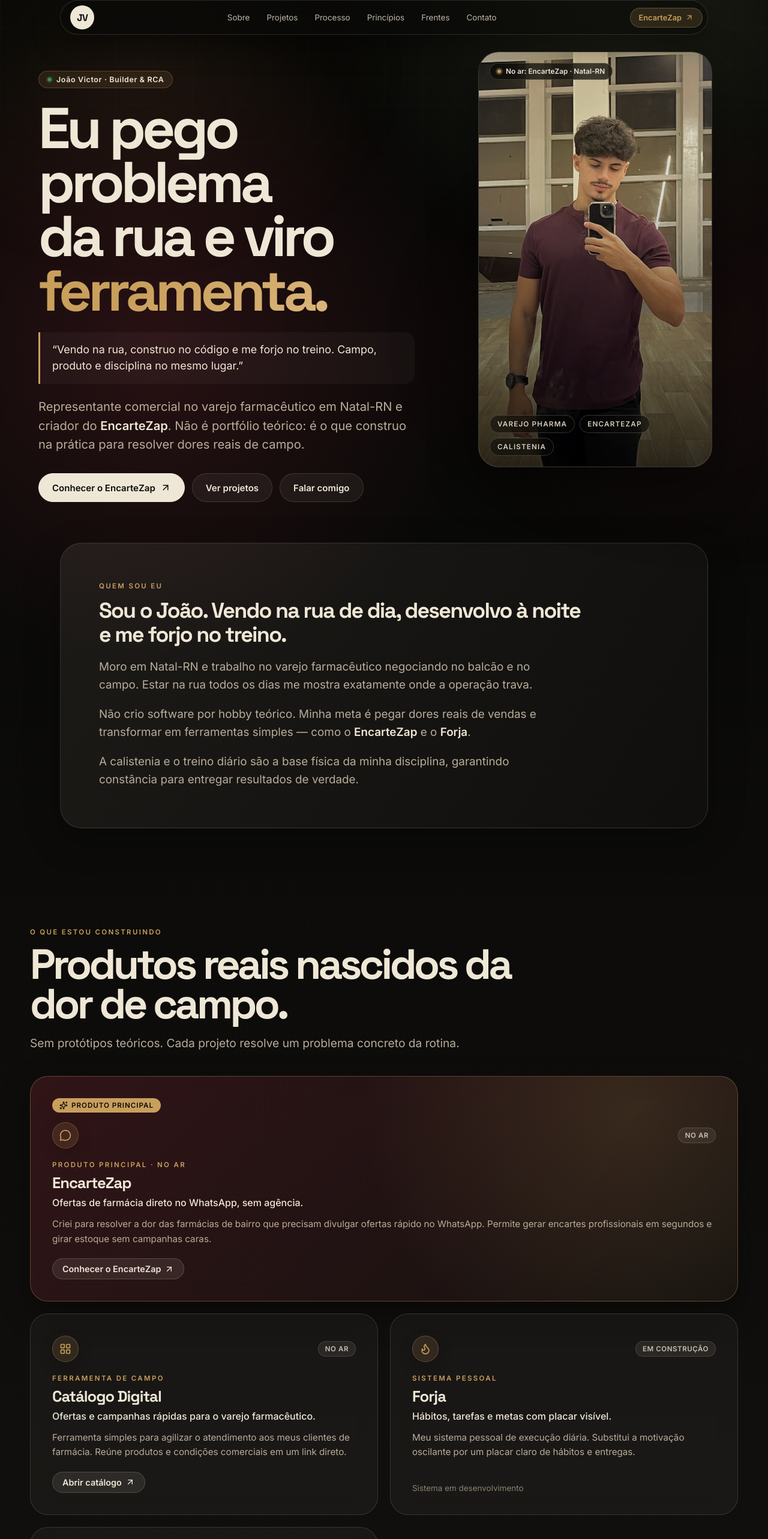
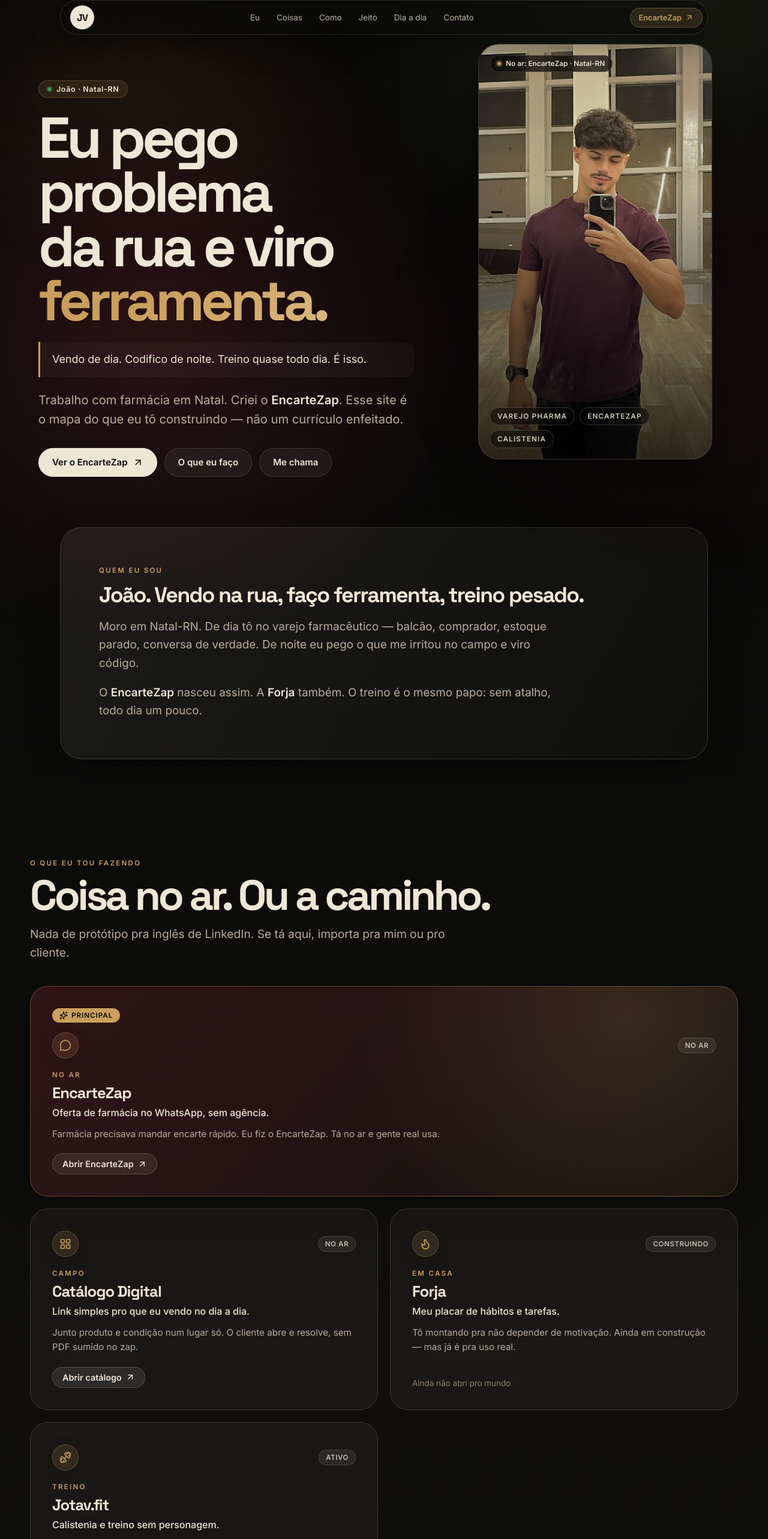
Before and after one commit to joaovsgoncalves1-jpg/jotavictor-site, a React (Vite) app: page / in a window 1280 px wide. Shown: the part 18-2584 px from the top of the page at 60% size. Built offline with nearby package versions, Linux system fonts and the light colour scheme.

Commit message:
copy: human spoken voice across jotavictor hub
Cut brochure/AI phrasing; short BR lines João would actually say.

```diff
--- a/index.html
+++ b/index.html
@@ -4,10 +4,10 @@
     <meta charset="UTF-8" />
     <meta name="viewport" content="width=device-width, initial-scale=1.0" />
 
-    <title>João Victor | campo, código e treino</title>
+    <title>João Victor — rua, código e treino</title>
     <meta
       name="description"
-      content="João Victor (Jota): Vendo na rua, construo no código e me forjo no treino. Criador do EncarteZap, especialista em varejo farmacêutico e projetos digitais."
+      content="João Victor, de Natal. Vende em farmácia, faz ferramenta (EncarteZap) e treina. Site pessoal, sem firula."
     />
     <meta name="author" content="João Victor" />
     <meta name="robots" content="index, follow" />
@@ -23,10 +23,10 @@
     <meta property="og:site_name" content="jotavictor.com" />
     <meta property="og:locale" content="pt_BR" />
     <meta property="og:url" content="https://jotavictor.com/" />
-    <meta property="og:title" content="João Victor | campo, código e treino" />
+    <meta property="og:title" content="João Victor — rua, código e treino" />
     <meta
       property="og:description"
-      content="Vendo na rua, construo no código e me forjo no treino. Criador do EncarteZap, ferramentas de campo e rotina de disciplina física."
+      content="João Victor, de Natal. Vende em farmácia, faz ferramenta (EncarteZap) e treina."
     />
     <meta property="og:image" content="https://jotavictor.com/images/joao-hero.jpg" />
     <meta property="og:image:type" content="image/jpeg" />
@@ -36,10 +36,10 @@
 
     <!-- Twitter -->
     <meta name="twitter:card" content="summary_large_image" />
-    <meta name="twitter:title" content="João Victor | campo, código e treino" />
+    <meta name="twitter:title" content="João Victor — rua, código e treino" />
     <meta
       name="twitter:description"
-      content="Vida real, trabalho real, projetos reais. Varejo farmacêutico, calistenia e ferramentas digitais nascidas dos problemas que encontro na prática."
+      content="João Victor, de Natal. Vende em farmácia, faz ferramenta e treina."
     />
     <meta name="twitter:image" content="https://jotavictor.com/images/joao-hero.jpg" />
     <script type="application/ld+json">
--- a/src/App.tsx
+++ b/src/App.tsx
@@ -87,12 +87,12 @@
     key: "encartezap",
     isFlagship: true,
     icon: MessageCircle,
-    eyebrow: "PRODUTO PRINCIPAL · NO AR",
+    eyebrow: "NO AR",
     title: "EncarteZap",
-    tagline: "Ofertas de farmácia direto no WhatsApp, sem agência.",
-    body: "Criei para resolver a dor das farmácias de bairro que precisam divulgar ofertas rápido no WhatsApp. Permite gerar encartes profissionais em segundos e girar estoque sem campanhas caras.",
+    tagline: "Oferta de farmácia no WhatsApp, sem agência.",
+    body: "Farmácia precisava mandar encarte rápido. Eu fiz o EncarteZap. Tá no ar e gente real usa.",
     link: ENCARTEZAP_URL,
-    linkLabel: "Conhecer o EncarteZap",
+    linkLabel: "Abrir EncarteZap",
     linkAria: "Abrir o site do EncarteZap em nova aba",
     status: "No ar",
   },
@@ -100,10 +100,10 @@
     key: "catalogo",
     isFlagship: false,
     icon: LayoutGrid,
-    eyebrow: "FERRAMENTA DE CAMPO",
+    eyebrow: "CAMPO",
     title: "Catálogo Digital",
-    tagline: "Ofertas e campanhas rápidas para o varejo farmacêutico.",
-    body: "Ferramenta simples para agilizar o atendimento aos meus clientes de farmácia. Reúne produtos e condições comerciais em um link direto.",
+    tagline: "Link simples pro que eu vendo no dia a dia.",
+    body: "Junto produto e condição num lugar só. O cliente abre e resolve, sem PDF sumido no zap.",
     link: CATALOGO_URL,
     linkLabel: "Abrir catálogo",
     linkAria: "Abrir o Catálogo Digital em nova aba",
@@ -113,23 +113,23 @@
     key: "forja",
     isFlagship: false,
     icon: Flame,
-    eyebrow: "SISTEMA PESSOAL",
+    eyebrow: "EM CASA",
     title: "Forja",
-    tagline: "Hábitos, tarefas e metas com placar visível.",
-    body: "Meu sistema pessoal de execução diária. Substitui a motivação oscilante por um placar claro de hábitos e entregas.",
+    tagline: "Meu placar de hábitos e tarefas.",
+    body: "Tô montando pra não depender de motivação. Ainda em construção — mas já é pra uso real.",
     link: null,
     linkLabel: null,
     linkAria: null,
-    status: "Em construção",
+    status: "Construindo",
   },
   {
     key: "jotavfit",
     isFlagship: false,
     icon: Dumbbell,
-    eyebrow: "CONTEÚDO & TREINO",
+    eyebrow: "TREINO",
     title: "Jotav.fit",
-    tagline: "Calistenia, força e constância sem maquiagem.",
-    body: "Conteúdo sobre calistenia e treino pesado sem personagem de internet. Compartilho a rotina real de evolução e disciplina.",
+    tagline: "Calistenia e treino sem personagem.",
+    body: "Mostro o que eu faço de verdade. Sem pack milagroso, sem pose de influencer.",
     link: JOTAVFIT_URL,
     linkLabel: "@jotav.fit",
     linkAria: "Abrir o Instagram @jotav.fit em nova aba",
@@ -141,55 +141,55 @@
   {
     num: "01",
     icon: Building2,
-    title: "Dor Real no Campo",
-    subtitle: "Rua e balcão",
-    body: "Vejo a dor acontecer na rotina de vendas do varejo farmacêutico.",
+    title: "A rua mostra",
+    subtitle: "Farmácia, balcão, estrada",
+    body: "O problema aparece no meio do expediente — não numa reunião bonita.",
   },
   {
     num: "02",
     icon: Code,
-    title: "Ferramenta & Código",
-    subtitle: "Automação simples",
-    body: "Construo soluções diretas em código para eliminar gargalos da operação.",
+    title: "Eu codifico",
+    subtitle: "Ferramenta simples",
+    body: "Faço o mínimo que resolve. Se não entra no ar, não conta.",
   },
   {
     num: "03",
     icon: Hammer,
-    title: "Disciplina & Forja",
-    subtitle: "Constância diária",
-    body: "O treino pesado e o sistema Forja garantem a resiliência para entregar.",
+    title: "Eu mantenho",
+    subtitle: "Treino e rotina",
+    body: "Treino pesado e rotina chata. É o que segura o resto em pé.",
   },
 ]
 
 const principles = [
-  "Problema da rua antes de código bonito.",
-  "Produto no ar vale mais que 100 ideias na gaveta.",
-  "IA para tirar trabalho braçal, nunca para teatro.",
-  "Conteúdo vindo da vida real, sem personagem.",
-  "Constância no treino e no trabalho supera qualquer motivação.",
+  "Problema real antes de tela bonita.",
+  "No ar > ideia na gaveta.",
+  "IA pra cortar trampo, não pra posar.",
+  "Sem personagem de internet.",
+  "Repetir todo dia vence motivação.",
 ]
 
 const realLifeFronts = [
   {
-    eyebrow: "VAREJO FARMACÊUTICO",
-    title: "Campo, balcão e negociação.",
-    body: "Minha rotina comercial no setor farmacêutico (RCA). É onde entendo a venda de verdade na prática.",
+    eyebrow: "TRABALHO",
+    title: "Varejo farmacêutico",
+    body: "Sou RCA. Campo, balcão, negociação. É daqui que saem as dores que eu resolvo em código.",
     image: "/images/joao-work.jpg",
-    alt: "João Victor atuando no varejo farmacêutico",
+    alt: "João Victor no trabalho no varejo farmacêutico",
     icon: Pill,
   },
   {
-    eyebrow: "ESTRADA & LABORATÓRIO",
-    title: "A rua mostra o problema.",
-    body: "A rotina na estrada e nas visitas comerciais é meu laboratório para criar ferramentas úteis.",
+    eyebrow: "ESTRADA",
+    title: "Entre uma visita e outra",
+    body: "Muito do que eu construo nasce no carro, depois de ouvir o mesmo problema de novo.",
     image: "/images/joao-car.jpg",
     alt: "João Victor em deslocamento comercial",
     icon: Route,
   },
   {
-    eyebrow: "CALISTENIA & DISCIPLINA",
-    title: "Treino pesado sem atalho.",
-    body: "A calistenia é a base física da minha disciplina. Onde aprendo que resultado exige repetição diária.",
+    eyebrow: "TREINO",
+    title: "Calistenia",
+    body: "Treino pesado, quase todo dia. Sem atalho. É a mesma lógica do resto da vida.",
     image: "/images/joao-gym.jpg",
     alt: "João Victor treinando calistenia",
     icon: Dumbbell,
@@ -217,11 +217,11 @@
           JV
         </a>
         <div className="nav-links">
-          <a href="#sobre">Sobre</a>
-          <a href="#projetos">Projetos</a>
-          <a href="#processo">Processo</a>
-          <a href="#principios">Princípios</a>
-          <a href="#campo">Frentes</a>
+          <a href="#sobre">Eu</a>
+          <a href="#projetos">Coisas</a>
+          <a href="#processo">Como</a>
+          <a href="#principios">Jeito</a>
+          <a href="#campo">Dia a dia</a>
           <a href="#contato">Contato</a>
         </div>
         <a
@@ -240,7 +240,7 @@
           <div className="hero-copy">
             <Rise className="hero-badge" delay={0}>
               <span className="live-dot" />
-              <span>João Victor · Builder & RCA</span>
+              <span>João · Natal-RN</span>
             </Rise>
 
             <Rise delay={80}>
@@ -253,16 +253,14 @@
 
             <Rise className="mother-quote" delay={160}>
               <p>
-                “Vendo na rua, construo no código e me forjo no treino. Campo, produto e disciplina no
-                mesmo lugar.”
+                Vendo de dia. Codifico de noite. Treino quase todo dia. É isso.
               </p>
             </Rise>
 
             <Rise delay={220}>
               <p className="hero-sub">
-                Representante comercial no varejo farmacêutico em Natal-RN e criador do{" "}
-                <strong>EncarteZap</strong>. Não é portfólio teórico: é o que construo na prática para
-                resolver dores reais de campo.
+                Trabalho com farmácia em Natal. Criei o <strong>EncarteZap</strong>. Esse site é o
+                mapa do que eu tô construindo — não um currículo enfeitado.
               </p>
             </Rise>
 
@@ -273,13 +271,13 @@
                 target="_blank"
                 rel="noopener noreferrer"
               >
-                Conhecer o EncarteZap <ArrowUpRight size={18} aria-hidden="true" />
+                Ver o EncarteZap <ArrowUpRight size={18} aria-hidden="true" />
               </a>
               <a className="button ghost" href="#projetos">
-                Ver projetos
+                O que eu faço
               </a>
               <a className="button ghost" href={"mailto:" + EMAIL}>
-                Falar comigo
+                Me chama
               </a>
             </Rise>
           </div>
@@ -312,30 +310,23 @@
       <section className="intro-panel" id="sobre">
         <Stagger className="intro-copy">
           <StaggerItem>
-            <p className="kicker">QUEM SOU EU</p>
+            <p className="kicker">QUEM EU SOU</p>
           </StaggerItem>
           <StaggerItem>
             <h2 className="intro-lead">
-              Sou o João. Vendo na rua de dia, desenvolvo à noite e me forjo no treino.
+              João. Vendo na rua, faço ferramenta, treino pesado.
             </h2>
           </StaggerItem>
           <StaggerItem>
             <p className="intro-body">
-              Moro em Natal-RN e trabalho no varejo farmacêutico negociando no balcão e no campo.
-              Estar na rua todos os dias me mostra exatamente onde a operação trava.
+              Moro em Natal-RN. De dia tô no varejo farmacêutico — balcão, comprador, estoque
+              parado, conversa de verdade. De noite eu pego o que me irritou no campo e viro código.
             </p>
           </StaggerItem>
           <StaggerItem>
             <p className="intro-body">
-              Não crio software por hobby teórico. Minha meta é pegar dores reais de vendas e
-              transformar em ferramentas simples — como o <strong>EncarteZap</strong> e o{" "}
-              <strong>Forja</strong>.
-            </p>
-          </StaggerItem>
-          <StaggerItem>
-            <p className="intro-body">
-              A calistenia e o treino diário são a base física da minha disciplina, garantindo
-              constância para entregar resultados de verdade.
+              O <strong>EncarteZap</strong> nasceu assim. A <strong>Forja</strong> também. O treino é
+              o mesmo papo: sem atalho, todo dia um pouco.
             </p>
           </StaggerItem>
         </Stagger>
@@ -344,9 +335,9 @@
       {/* Projects Section */}
       <section className="section" id="projetos">
         <Reveal className="section-heading">
-          <p className="kicker">O QUE ESTOU CONSTRUINDO</p>
-          <h2>Produtos reais nascidos da dor de campo.</h2>
-          <p>Sem protótipos teóricos. Cada projeto resolve um problema concreto da rotina.</p>
+          <p className="kicker">O QUE EU TOU FAZENDO</p>
+          <h2>Coisa no ar. Ou a caminho.</h2>
+          <p>Nada de protótipo pra inglês de LinkedIn. Se tá aqui, importa pra mim ou pro cliente.</p>
         </Reveal>
 
         <Stagger className="projects-grid">
@@ -362,7 +353,7 @@
                 {project.isFlagship && (
                   <div className="flagship-badge">
                     <Sparkles size={14} aria-hidden="true" />
-                    <span>Produto Principal</span>
+                    <span>Principal</span>
                   </div>
                 )}
                 <div className="project-card-header">
@@ -390,7 +381,7 @@
                       <ArrowUpRight size={16} aria-hidden="true" />
                     </a>
                   ) : (
-                    <span className="internal-status">Sistema em desenvolvimento</span>
+                    <span className="internal-status">Ainda não abri pro mundo</span>
                   )}
                 </div>
               </StaggerItem>
@@ -402,9 +393,9 @@
       {/* Process / How I Work */}
       <section className="section" id="processo">
         <Reveal className="section-heading">
-          <p className="kicker">COMO EU CONSTRUO</p>
-          <h2>Do campo ao código.</h2>
-          <p>Identificar a dor real, construir a ferramenta e manter a disciplina na entrega.</p>
+          <p className="kicker">COMO EU ROLLO</p>
+          <h2>Simples assim.</h2>
+          <p>Vejo o problema. Faço a ferramenta. Não abandono no meio.</p>
         </Reveal>
 
         <Stagger className="process-grid">
@@ -431,9 +422,9 @@
       <section className="manifesto" id="principios">
         <div className="manifesto-inner">
           <Reveal>
-            <p className="kicker">PRINCÍPIOS</p>
-            <h2>Não quero parecer ocupado. Quero construir.</h2>
-            <p className="manifesto-sub">Regras simples que guiam meu código, venda e treino.</p>
+            <p className="kicker">DO MEU JEITO</p>
+            <h2>Não quero parecer ocupado. Quero entregar.</h2>
+            <p className="manifesto-sub">Cinco frases. Sem framework de vida.</p>
           </Reveal>
           <Stagger className="manifesto-grid">
             {principles.map((principle, i) => (
@@ -449,9 +440,9 @@
       {/* Real Life Proof Strip / Frentes */}
       <section className="section" id="campo">
         <Reveal className="section-heading">
-          <p className="kicker">PROVA REAL</p>
-          <h2>Onde minha vida acontece na prática.</h2>
-          <p>O campo traz o problema, o código constrói a solução e o treino molda a disciplina.</p>
+          <p className="kicker">FORA DA TELA</p>
+          <h2>Onde eu passo o dia.</h2>
+          <p>Trabalho, estrada e treino. O resto é consequência.</p>
         </Reveal>
 
         <Stagger className="fronts-grid">
@@ -487,15 +478,15 @@
       <section className="final-cta" id="contato">
         <Reveal className="cta-left">
           <Sparkles className="spark" size={28} aria-hidden="true" />
-          <h2>Quer trocar uma ideia real?</h2>
+          <h2>Bora conversar?</h2>
           <p>
-            Seja para falar sobre o varejo farmacêutico, conhecer o <strong>EncarteZap</strong>,
-            automação ou treino pesado. Me chama no e-mail ou Instagram.
+            Farmácia, <strong>EncarteZap</strong>, código ou treino. Manda um e-mail ou chama no
+            Instagram.
           </p>
         </Reveal>
         <Reveal className="cta-actions">
           <a className="button primary" href={"mailto:" + EMAIL}>
-            Enviar e-mail <ArrowUpRight size={18} aria-hidden="true" />
+            E-mail <ArrowUpRight size={18} aria-hidden="true" />
           </a>
           <a
             className="button ghost"
@@ -503,7 +494,7 @@
             target="_blank"
             rel="noopener noreferrer"
           >
-            Acessar EncarteZap <ExternalLink size={16} aria-hidden="true" />
+            EncarteZap <ExternalLink size={16} aria-hidden="true" />
           </a>
           <a
             className="button ghost"
@@ -511,7 +502,7 @@
             target="_blank"
             rel="noopener noreferrer"
           >
-            Instagram @jotav.fit <ExternalLink size={16} aria-hidden="true" />
+            @jotav.fit <ExternalLink size={16} aria-hidden="true" />
           </a>
         </Reveal>
       </section>
@@ -520,9 +511,7 @@
       <footer>
         <div className="footer-brand">
           <span>© {currentYear} João Victor · jotavictor.com</span>
-          <span className="footer-tagline">
-            Vendo na rua, construo no código e me forjo no treino.
-          </span>
+          <span className="footer-tagline">Vendo de dia. Codifico de noite. Treino quase todo dia.</span>
         </div>
         <nav className="footer-links" aria-label="Links de João Victor">
           <a href={ENCARTEZAP_URL} target="_blank" rel="noopener noreferrer">
```
Also changed, not shown: 1 other file (tests, documents, lock files or other folders).
